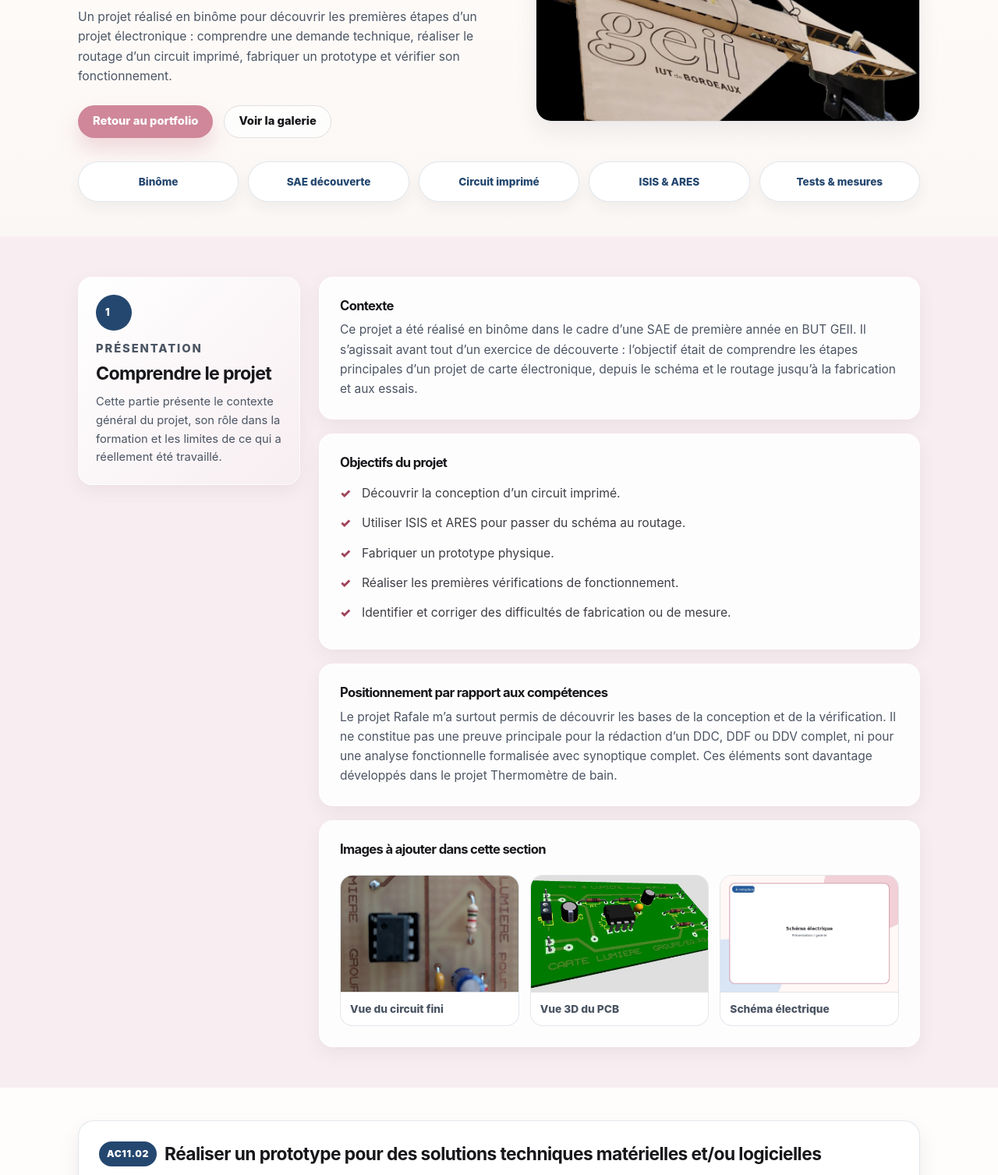
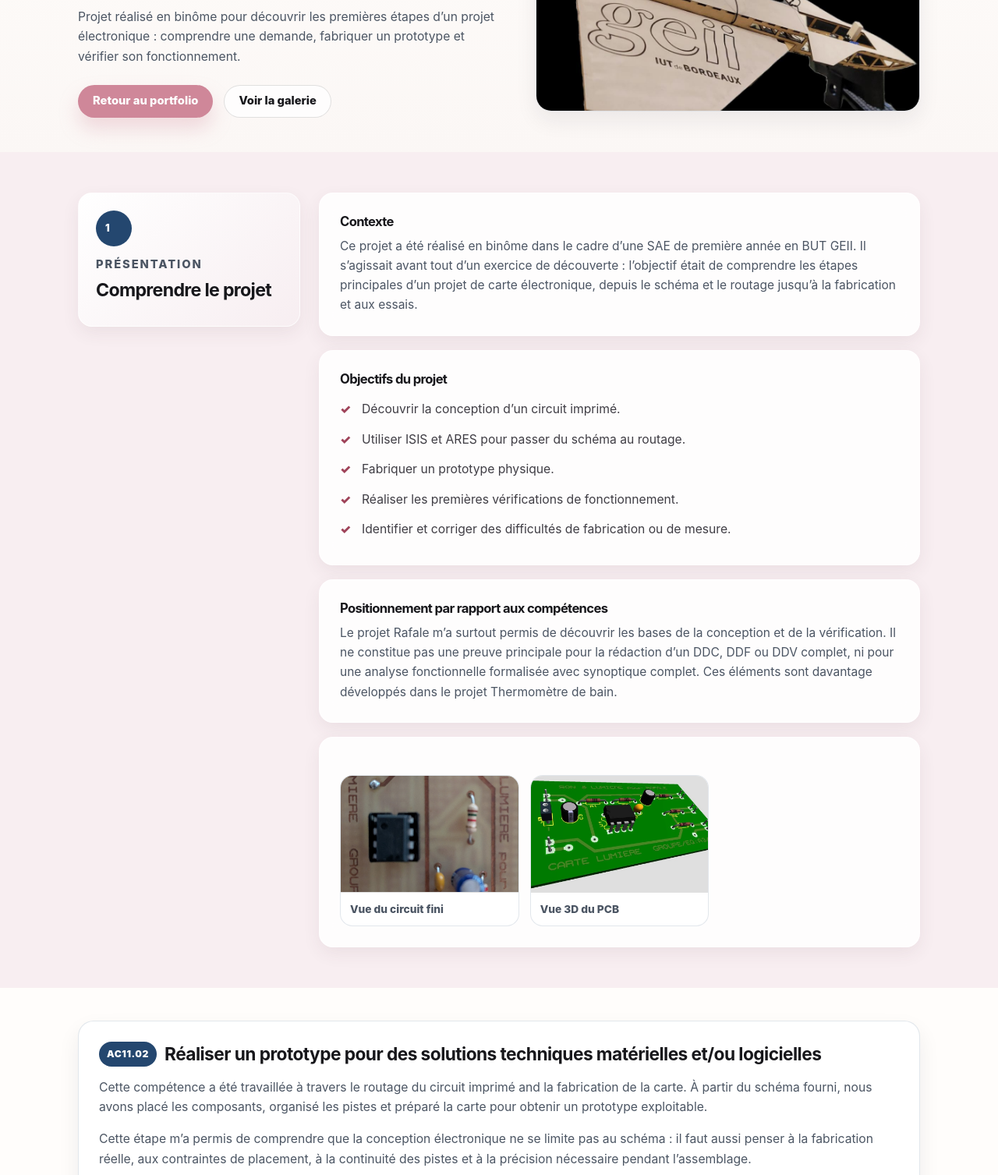
Before and after one commit to dianelanau-dotcom/Portfolio_Diane-LanauGEII, a plain HTML site: page pages/projet-rafale.html in a window 1280 px wide. Shown: the part 269-1776 px from the top of the page at 78% size. Drawn offline with Linux system fonts and the light colour scheme.

Commit message:
Refine project description and simplify content
Updated project description and removed redundant content.

```diff
--- a/pages/projet-rafale.html
+++ b/pages/projet-rafale.html
@@ -406,8 +406,8 @@
           </p>
 
           <p>
-            Un projet réalisé en binôme pour découvrir les premières étapes d’un projet électronique :
-            comprendre une demande technique, réaliser le routage d’un circuit imprimé, fabriquer un prototype
+            Projet réalisé en binôme pour découvrir les premières étapes d’un projet électronique :
+            comprendre une demande, fabriquer un prototype
             et vérifier son fonctionnement.
           </p>
 
@@ -423,14 +423,6 @@
           alt="Image principale du projet carte lumière Rafale"
         />
       </div>
-
-      <div class="container summary-grid reveal">
-        <div class="summary-card">Binôme</div>
-        <div class="summary-card">SAE découverte</div>
-        <div class="summary-card">Circuit imprimé</div>
-        <div class="summary-card">ISIS & ARES</div>
-        <div class="summary-card">Tests & mesures</div>
-      </div>
     </section>
 
     <!-- =========================
@@ -442,10 +434,7 @@
           <span class="number">1</span>
           <p class="eyebrow">Présentation</p>
           <h2>Comprendre le projet</h2>
-          <p>
-            Cette partie présente le contexte général du projet, son rôle dans la formation
-            et les limites de ce qui a réellement été travaillé.
-          </p>
+
         </aside>
 
         <div class="case-content">
@@ -484,7 +473,7 @@
           </article>
 
           <article class="card">
-            <h3>Images à ajouter dans cette section</h3>
+
 
             <div class="image-suggestions">
               <figure class="photo-slot">
@@ -497,9 +486,7 @@
                 <figcaption>Vue 3D du PCB</figcaption>
               </figure>
 
-              <figure class="photo-slot">
-                <img src="../assets/images/photos/rafale-schema-electrique.jpg" alt="Schéma électrique" />
-                <figcaption>Schéma électrique</figcaption>
+
               </figure>
             </div>
           </article>
@@ -538,16 +525,6 @@
               <li>Fabrication, perçage et soudure du circuit.</li>
               <li>Correction de pistes endommagées pendant la fabrication.</li>
             </ul>
-          </div>
-
-          <div class="evidence-box">
-            <h3>Ce que ce projet montre</h3>
-
-            <p>
-              Le projet montre une première capacité à passer d’une conception numérique à un objet physique.
-              Il s’agit cependant d’une compétence de découverte, moins complète que celle développée plus tard
-              dans le projet Thermomètre de bain.
-            </p>
           </div>
 
           <div class="image-row">
@@ -714,10 +691,6 @@
         <div class="section-heading center">
           <p class="eyebrow">Compétences transversales</p>
           <h2>Travail en binôme et communication technique</h2>
-
-          <p>
-            Ces compétences complètent les compétences techniques et montrent la démarche collective du projet.
-          </p>
         </div>
 
         <div class="transversal-grid">
```
